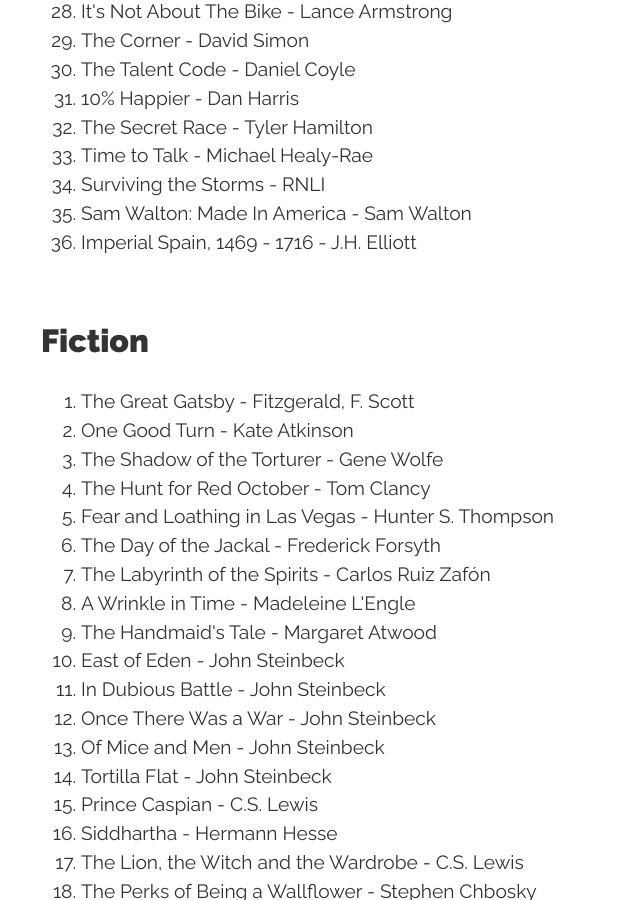
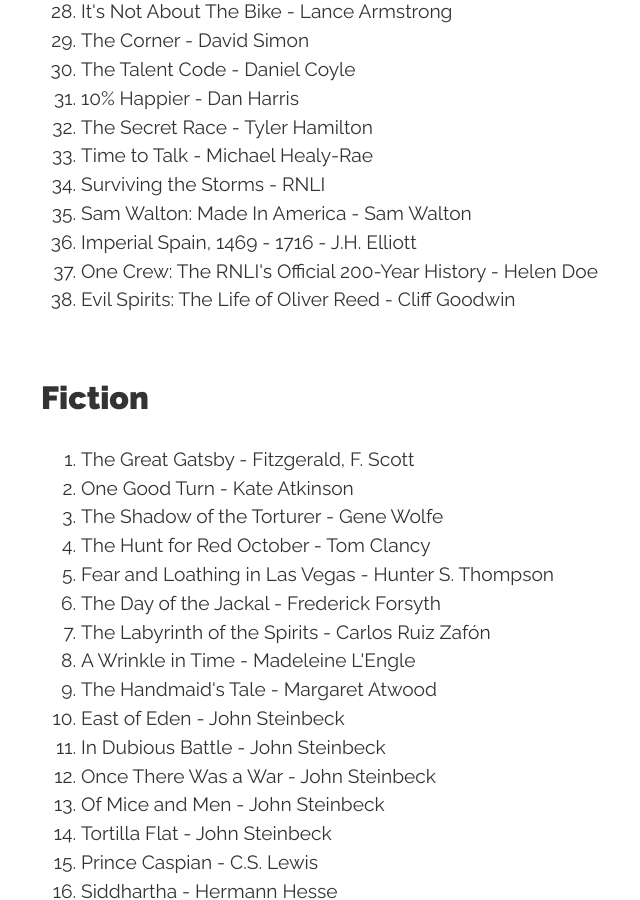
Before and after one commit to conanmercer/conanmercer.github.io, a Jekyll site: the page built from books.html, in a window 1280 px wide and 900 px high, scrolled down 2486 px. Shown: the whole window, without its empty margins (119-759 px from the left). Built offline with Jekyll 4.4.1, drawn with Linux system fonts in a browser that asks for light colours; nearby versions of some CDN libraries; some web fonts are replaced.

Commit message:
add, some books

```diff
--- a/books.html
+++ b/books.html
@@ -99,6 +99,8 @@
   <li>Surviving the Storms - RNLI</li>
   <li>Sam Walton: Made In America - Sam Walton</li>
   <li>Imperial Spain, 1469 - 1716 - J.H. Elliott</li>
+  <li>One Crew: The RNLI's Official 200-Year History - Helen Doe</li>
+  <li>Evil Spirits: The Life of Oliver Reed - Cliff Goodwin</li>
 </ol>
 
 <h2>Fiction</h2>
```
